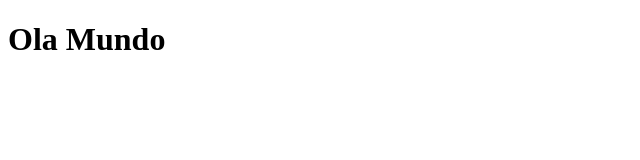
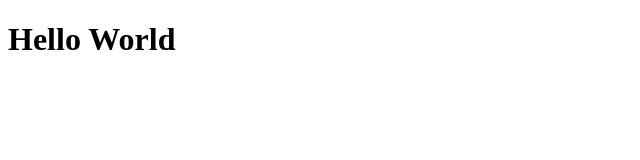
Before and after one commit to KaikFondello/AuladeMobile1, a website: page www/index.html in a window 1280 px wide. Shown: the whole page, without its empty margins (0-640 px from the left). Drawn offline with Linux system fonts and the light colour scheme.

Commit message:
atualização:Hello World

```diff
--- a/www/index.html
+++ b/www/index.html
@@ -11,6 +11,6 @@
     </script>
 </head>
 <body>
-	<h1>Ola Mundo<h1>
+	<h1>Hello World<h1>
 </body>
 </html>
```
